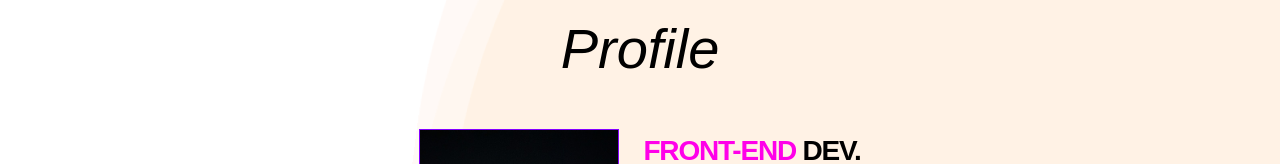
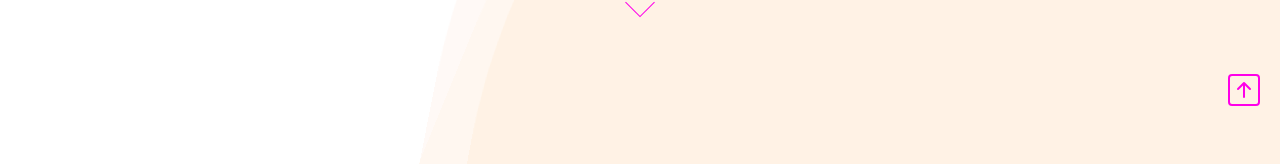
Before and after one commit to hnaa0/portfolio-react, a React (Vite) app: page /projects in a window 1280 px wide. Shown: the part 671-835 px from the top of the page. Built offline with nearby package versions, Linux system fonts and the light colour scheme; a web font is replaced by a local one.

Commit message:
Scroll 이동 | Header, ScrollToTop

```diff
--- a/src/components/App.jsx
+++ b/src/components/App.jsx
@@ -1,4 +1,5 @@
 import { createGlobalStyle } from "styled-components";
+import { useRef } from "react";
 import styled from "styled-components";
 import reset from "styled-reset";
 import Header from "./Header";
@@ -6,6 +7,7 @@ import Home from "../routes/Home";
 import Projects from "../routes/Projects";
 import Profile from "../routes/Profile";
 import Background from "./Background";
+import ScrollToTop from "./ScrollToTop";
 
 const GolbalStyle = createGlobalStyle`
 ${reset}
@@ -42,14 +44,16 @@ body {
 `;
 
 function App() {
+  const scrollRef = useRef([]);
   return (
     <Wrapper>
       <GolbalStyle />
       <Background />
-      <Header />
-      <Home />
-      <Profile />
-      <Projects />
+      <Header scrollRef={scrollRef} />
+      <Home ref={scrollRef} />
+      <Profile ref={scrollRef} />
+      <Projects ref={scrollRef} />
+      <ScrollToTop />
     </Wrapper>
   );
 }
--- a/src/components/Header.jsx
+++ b/src/components/Header.jsx
@@ -1,15 +1,49 @@
 import styled from "styled-components";
+import { useEffect, useRef, useState } from "react";
 
-export default function Header() {
+const NAV = [
+  { idx: 0, name: "Home" },
+  { idx: 1, name: "Profile" },
+  { idx: 2, name: "Projects" },
+];
+
+export default function Header({ scrollRef }) {
+  const [navIdx, setNavIdx] = useState(null);
+  const navRef = useRef([]);
+
+  useEffect(() => {
+    scrollRef.current[navIdx]?.scrollIntoView({ behavior: "smooth" });
+    setNavIdx(null);
+  }, [scrollRef, navIdx]);
+
   return (
     <>
       <Nav>
-        <Title role="Nayoung's Portfolio">NAYOUNG</Title>
+        <Title
+          onClick={() => {
+            setNavIdx(NAV[0].idx);
+          }}
+          ref={(ref) => (navRef.current[0] = ref)}
+          role="Nayoung's Portfolio"
+        >
+          NAYOUNG
+        </Title>
         <NavUl role="navigation">
-          <li style={{ marginBottom: "12px" }}>
+          <li
+            onClick={() => {
+              setNavIdx(NAV[1].idx);
+            }}
+            ref={(ref) => (navRef.current[1] = ref)}
+            style={{ marginBottom: "12px" }}
+          >
             <a href="#profile">/Profile</a>
           </li>
-          <li>
+          <li
+            onClick={() => {
+              setNavIdx(NAV[2].idx);
+            }}
+            ref={(ref) => (navRef.current[2] = ref)}
+          >
             <a href="#projects">/Projects</a>
           </li>
         </NavUl>
--- a/src/components/ProjectCard.jsx
+++ b/src/components/ProjectCard.jsx
@@ -140,6 +140,7 @@ const InfoBtn = styled.div`
   align-items: center;
   width: 28px;
   height: 28px;
+  cursor: pointer;
 
   & > svg:hover {
     fill: var(--color-magenta);
--- a/src/components/ProjectInfo.jsx
+++ b/src/components/ProjectInfo.jsx
@@ -46,6 +46,7 @@ const Modal = styled.section`
   transform: translate(-50%, -50%);
   width: 400px;
   height: 250px;
+  cursor: default;
   border: 1px solid var(--color-purple);
   background-color: var(--color-white);
 `;
--- a/src/components/ScrollToTop.jsx
+++ b/src/components/ScrollToTop.jsx
@@ -0,0 +1,41 @@
+import styled from "styled-components";
+
+export default function ScrollToTop() {
+  const moveTop = () => {
+    window.scrollTo({ top: "0", behavior: "smooth" });
+  };
+  return (
+    <Container>
+      <ToTop onClick={moveTop}>
+        <svg
+          xmlns="http://www.w3.org/2000/svg"
+          width="32"
+          height="32"
+          fill="currentColor"
+          className="bi bi-arrow-up-square"
+          viewBox="0 0 16 16"
+        >
+          <path
+            fillRule="evenodd"
+            d="M15 2a1 1 0 0 0-1-1H2a1 1 0 0 0-1 1v12a1 1 0 0 0 1 1h12a1 1 0 0 0 1-1V2zM0 2a2 2 0 0 1 2-2h12a2 2 0 0 1 2 2v12a2 2 0 0 1-2 2H2a2 2 0 0 1-2-2V2zm8.5 9.5a.5.5 0 0 1-1 0V5.707L5.354 7.854a.5.5 0 1 1-.708-.708l3-3a.5.5 0 0 1 .708 0l3 3a.5.5 0 0 1-.708.708L8.5 5.707V11.5z"
+          />
+        </svg>
+      </ToTop>
+    </Container>
+  );
+}
+
+const Container = styled.div`
+  position: relative;
+`;
+
+const ToTop = styled.div`
+  position: fixed;
+  bottom: 20px;
+  right: 20px;
+  cursor: pointer;
+
+  & > svg {
+    fill: var(--color-magenta);
+  }
+`;
--- a/src/routes/Home.jsx
+++ b/src/routes/Home.jsx
@@ -1,8 +1,9 @@
 import styled, { keyframes } from "styled-components";
+import { forwardRef } from "react";
 
-export default function Home() {
+function Home(props, ref) {
   return (
-    <Container>
+    <Container ref={(homeRef) => (ref.current[0] = homeRef)}>
       <TextGroup role="banner">
         <Text>PORTFOLIO</Text>
         <Text2>PORTFOLIO</Text2>
@@ -11,6 +12,9 @@ export default function Home() {
     </Container>
   );
 }
+
+const HomeWithRef = forwardRef(Home);
+export default HomeWithRef;
 
 const Bounce = keyframes`
 0% {
@@ -31,7 +35,7 @@ const Container = styled.section`
   flex-direction: column;
   align-items: center;
   width: 100%;
-  padding: 52px 16px;
+  padding: 152px 16px;
 `;
 
 const TextGroup = styled.div`
--- a/src/routes/Profile.jsx
+++ b/src/routes/Profile.jsx
@@ -1,7 +1,7 @@
-import { useState } from "react";
+import { useState, forwardRef } from "react";
 import styled from "styled-components";
 
-export default function Profile() {
+function Profile(props, ref) {
   const [isFlip, setFlip] = useState(true);
 
   const handleFlip = () => {
@@ -10,7 +10,7 @@ export default function Profile() {
 
   return (
     <>
-      <Container>
+      <Container ref={(profileRef) => (ref.current[1] = profileRef)}>
         <Title>Profile</Title>
         <ProfileGroup>
           <ImgBox>
@@ -143,12 +143,15 @@ export default function Profile() {
   );
 }
 
+const ProfileWithRef = forwardRef(Profile);
+export default ProfileWithRef;
+
 const Container = styled.section`
   display: flex;
   flex-direction: column;
   align-items: center;
   width: 100%;
-  padding: 96px 16px;
+  padding: 152px 16px;
 `;
 
 const Title = styled.h2`
--- a/src/routes/Projects.jsx
+++ b/src/routes/Projects.jsx
@@ -1,7 +1,8 @@
 import styled from "styled-components";
+import { forwardRef } from "react";
 import ProjectCard from "../components/ProjectCard";
 
-export default function Projects() {
+function Projects(props, ref) {
   const projects = [
     {
       title: "Coupang Markups",
@@ -49,7 +50,7 @@ export default function Projects() {
 
   return (
     <>
-      <Container>
+      <Container ref={(projectsRef) => (ref.current[2] = projectsRef)}>
         <Title>Projects</Title>
         <ProjectsGroup>
           {projects.map((proj, index) => {
@@ -61,12 +62,15 @@ export default function Projects() {
   );
 }
 
+const ProjectsWithRef = forwardRef(Projects);
+export default ProjectsWithRef;
+
 const Container = styled.section`
   display: flex;
   flex-direction: column;
   align-items: center;
   width: 100%;
-  padding: 52px 16px;
+  padding: 152px 16px;
 `;
 
 const Title = styled.h2`
```
